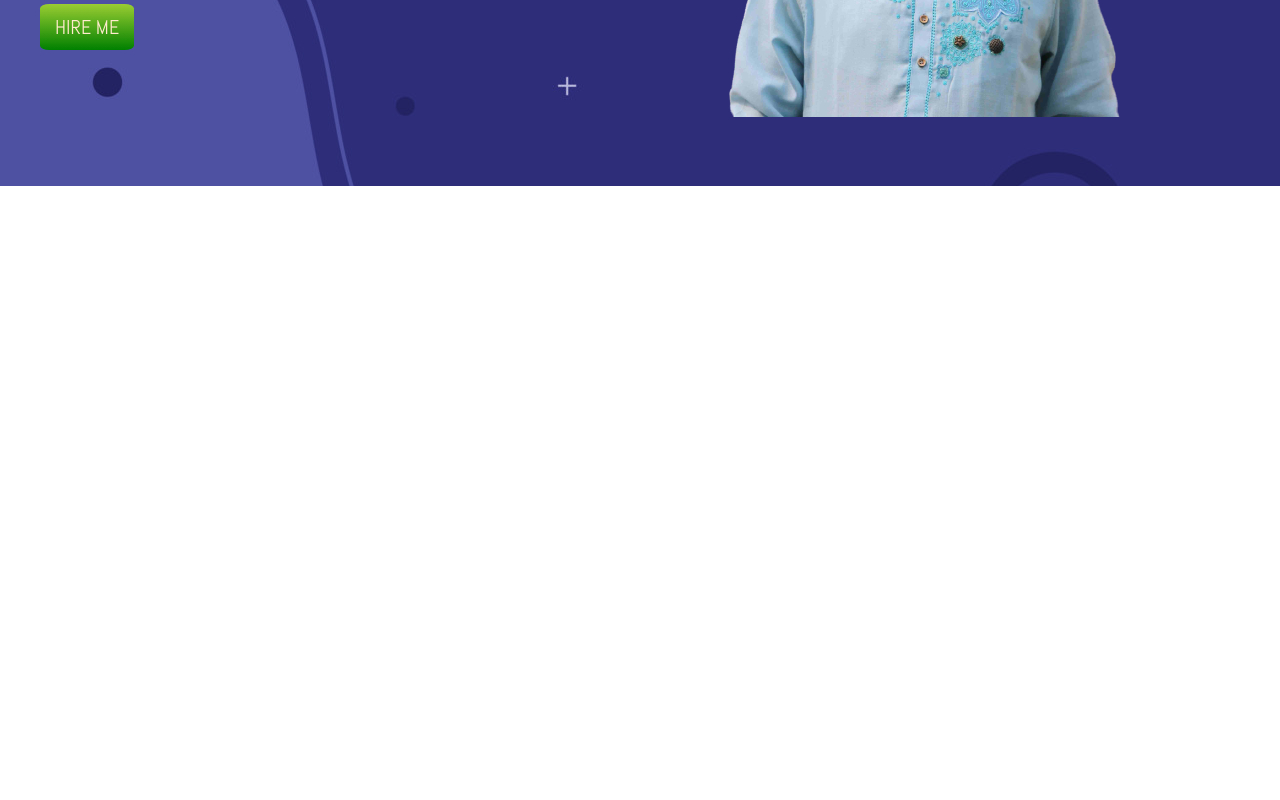
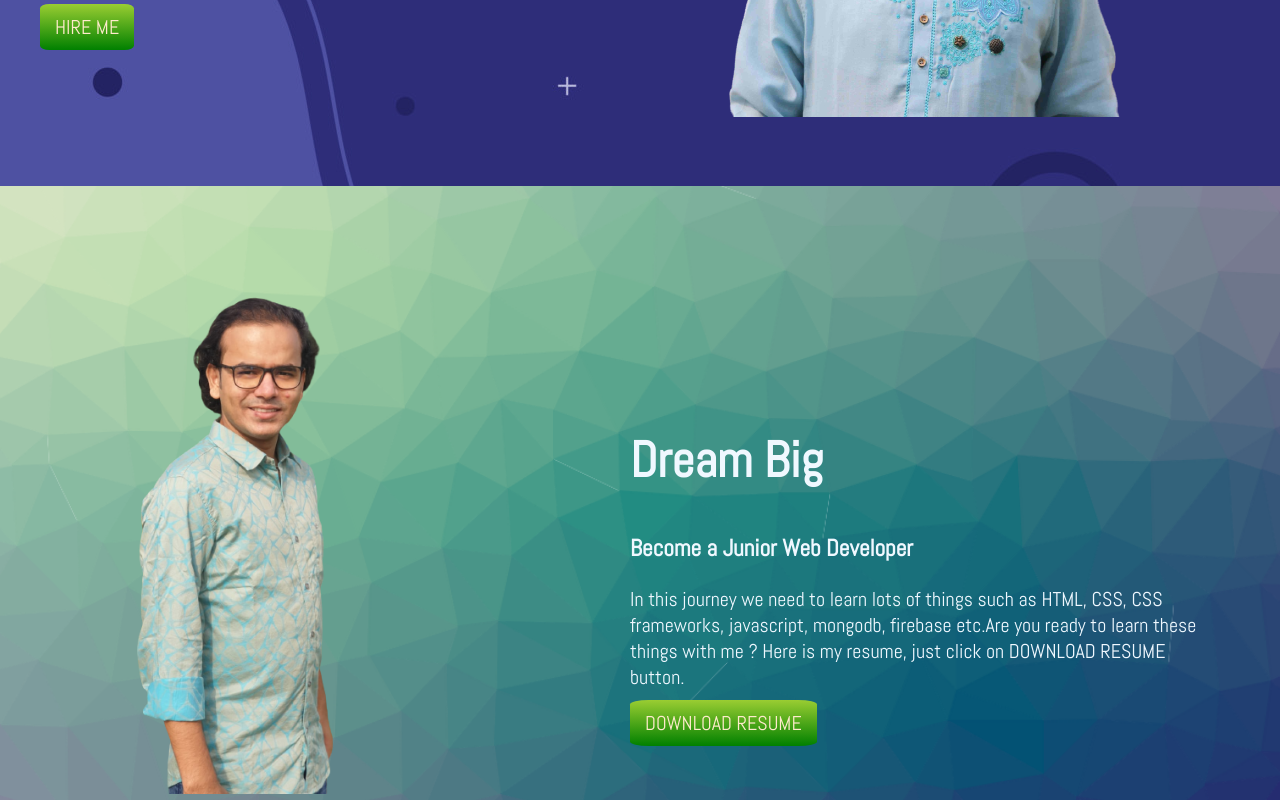
Before and after one commit to ShafinRME/Web-development-Module, a plain HTML site: page Module-4/index.html in a window 1280 px wide. Shown: the part 364-1164 px from the top of the page. Before the commit the page ends 800 px from the top, so only its background shows below. Drawn offline with Linux system fonts and the light colour scheme.

Commit message:
second section is done

```diff
--- a/Module-4/index.html
+++ b/Module-4/index.html
@@ -27,6 +27,29 @@
             <img src="myimages/my_image_1.png" alt="image is not found">
         </div>
     </section>
+    <section class="second-section">
+        <div class="s-left">
+            <img src="myimages/my_photo_2.png" alt="image can't found!">
+        </div>
+        <div class="s-right">
+            <h1>Dream Big</h1>
+            <h3>Become a Junior Web Developer</h3>
+            <p>In this journey we need to learn lots of things such as HTML, CSS, CSS frameworks, javascript, mongodb,
+                firebase etc.Are you ready to learn these things with me ? Here is my resume, just click on DOWNLOAD
+                RESUME button.</p>
+            <a class="link-button" target="_blank" href="https://github.com/ShafinRME/Web-development-Module">DOWNLOAD
+                RESUME</a>
+        </div>
+    </section>
+
+    <section>
+        <div>
+
+        </div>
+        <div>
+
+        </div>
+    </section>
 </body>
 
 </html>
--- a/Module-4/style.css
+++ b/Module-4/style.css
@@ -6,6 +6,7 @@ body{
     display: flex;
     padding-left: 40px;
     background-image: url(bgimages/first-section.jpg);
+    background-repeat: no-repeat;
     color: aliceblue;
     font-size: 20px;
     height: 550px;
@@ -31,3 +32,30 @@ body{
     background-image: linear-gradient(yellowgreen, green);
     color: blanchedalmond;
 }
+
+.second-section{
+    display: flex;
+    padding-left: 40px;
+    background-image: url(bgimages/second-section.png);
+    background-repeat: no-repeat;
+    background-size: 100%;
+    color: aliceblue;
+    font-size: 20px;
+
+}
+.second-section h1{
+    font-size: 50px;
+}
+.s-left img{
+    width: 50%;
+    margin-left: 80px;
+}
+.s-left{
+    width: 50%;
+
+}
+.s-right{
+    width: 50%;
+    margin-top: 200px;
+    padding-right: 60px;
+}
```
